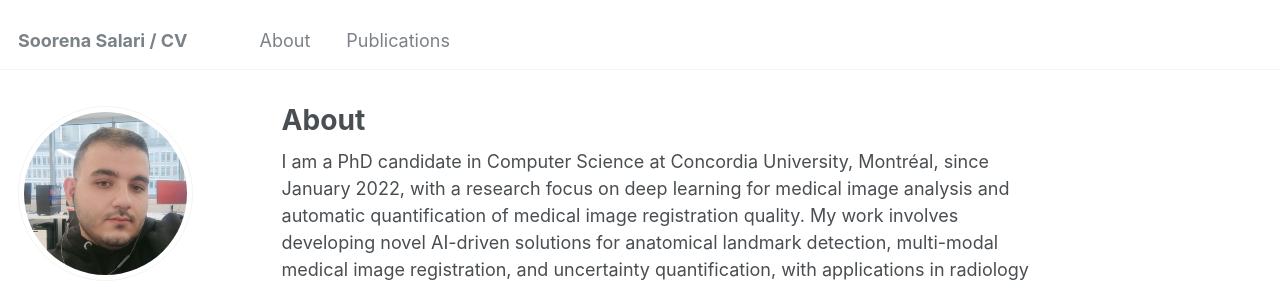
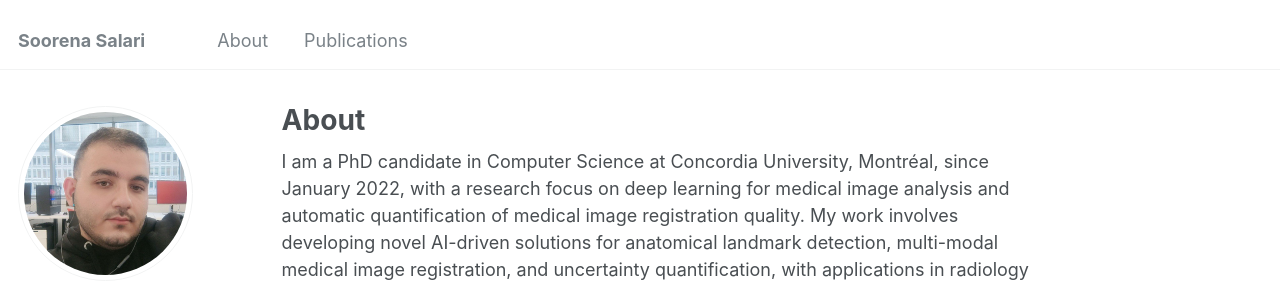
Before and after one commit to soorenasalari/soorenasalari.github.io, a Jekyll site: the page built from _pages/about.md, in a window 1280 px wide. Shown: the top 282 px of the page. Built offline with Jekyll 4.4.1, drawn with Linux system fonts in a browser that asks for light colours; some web fonts are replaced.

```diff
--- a/_config.yml
+++ b/_config.yml
@@ -8,7 +8,7 @@
 
 # Basic Site Settings
 locale                   : "en-US"
-title                    : "Soorena Salari / CV"
+title                    : "Soorena Salari"
 title_separator          : "-"
 name                     : &name "Soorena Salari"
 description              : &description "personal description"
```
